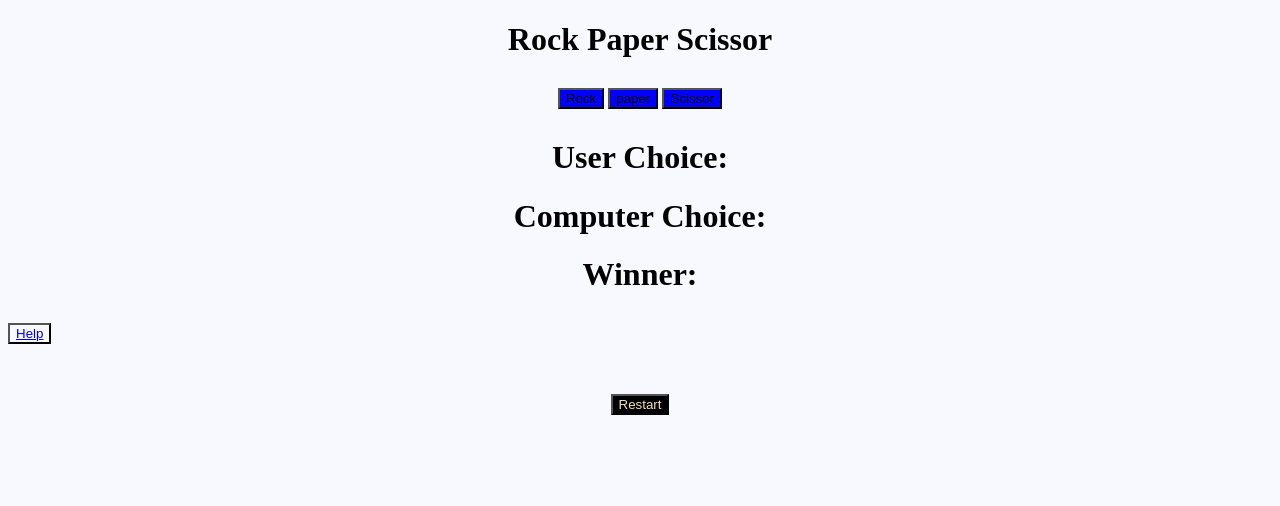
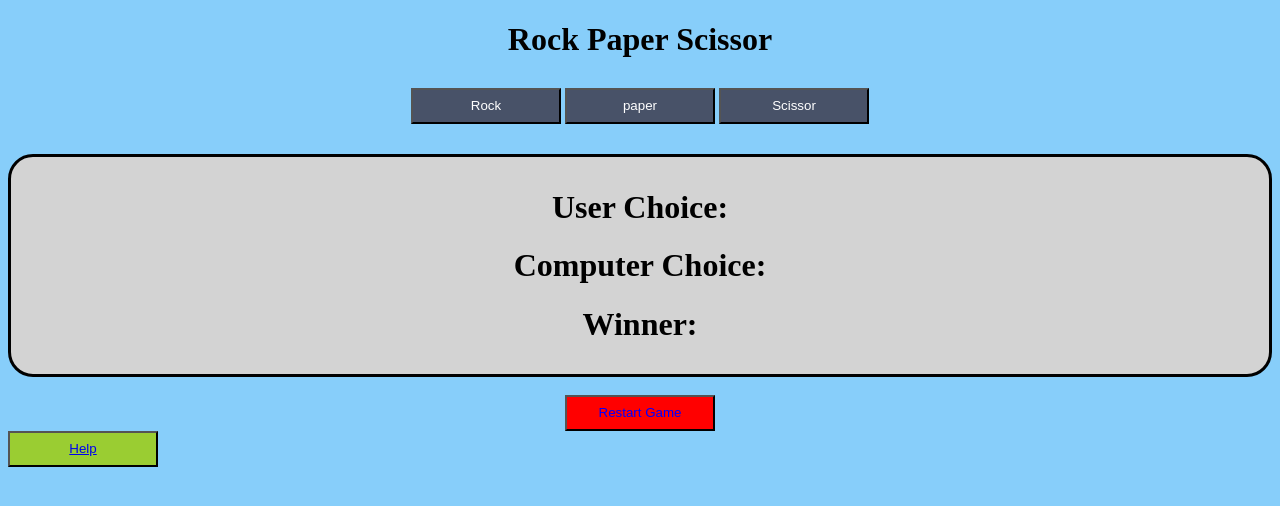
Before and after one commit to thahi-2023/the_game_project, a plain HTML site: page rock.html in a window 1280 px wide. Drawn offline with Linux system fonts and the light colour scheme.

Commit message:
set the restart button and Read.me

```diff
--- a/paper.css
+++ b/paper.css
@@ -1,49 +1,52 @@
-* {
-    background-color: ghostwhite;
+body {
+    background-color: lightskyblue;
 }
+
+.title {
+     text-align: center;
+    }
+
+#game {
+      text-align: center;
+      margin: 30px;
+      padding: 10 px;
+    }
 
 
 
-
-
-
-.title {
-
+  .btn {
+    line-height: 30px;
+    width: 150px;
+    color: white;
+    background-color: rgb(72, 82, 104);
+    cursor: pointer;
     text-align: center;
-
-
-}
-
-
-
-.container {
-
-    color: black;
+  }
+  .container {
+    background-color: lightgrey;
+    border: 3px solid ;
+    border-radius: 25px;
+    padding: 10px;
     text-align: center;
-    margin: 30px;
-    padding: 10 px;
-    }
-
-  .btn {
-    background-color: blue;
-    cursor: pointer;
   }
-  #help {
-    margin: auto;
-    cursor: pointer;
+  #uc {
+    color: blue;
+  }
+  .reset{
+    text-align: center;
+  }
+  #restart{
+     line-height: 30px;
+     width: 150px;
+     color:blue ;
+     background-color: red;
 
   }
-  #result {
 
-    margin: 10px;
-    text-align: center;
-
-
-
-  }
-  #reset {
-    background-color: black;
+  #help {
+    width: 150px;
+    line-height: 30px;
+    color:blue;
+    background-color:yellowgreen;
     cursor: pointer;
-    color: wheat;
-    margin: 40px;
-  }
+}
--- a/rock.html
+++ b/rock.html
@@ -9,7 +9,7 @@
 <body>
     <h1 class="title">Rock Paper Scissor</h1>
 
-    <div class="container">
+    <div id="game">
 
     <button onclick="user('r')" class="btn">Rock</button>
     <button onclick="user('p')" class="btn" >paper</button>
@@ -23,15 +23,12 @@
 
 </div>
 
-<button onclick id="help"><a href="https://thegeniusofplay.org/genius/play-ideas-tips/play-ideas/rock-paper-scissors.aspx#:~:text=A%20classic%20two%2Dperson%20game,See%20who%20wins%20each%20round!">Help </a></button>
-
- <div id="result">
-
-    <button onclick="resetthegame()" id="reset">Restart</button>
-
+<br>
+<div class="reset" >
+  <button id="restart">Restart Game</button>
 
 </div>
-
+<button onclick id="help"><a href="https://thegeniusofplay.org/genius/play-ideas-tips/play-ideas/rock-paper-scissors.aspx#:~:text=A%20classic%20two%2Dperson%20game,See%20who%20wins%20each%20round!">Help </a></button>
 
 
     <script src="scissor.js"></script>
--- a/scissor.js
+++ b/scissor.js
@@ -37,6 +37,10 @@ function user(x) {
     }
 }
 
-function resettheagain() {
-    document.getElementById('restart').innerText = '';
-}
+// restart
+const restartButton = document.getElementById("restart");
+restartButton.addEventListener("click", ()=> {
+    document.getElementById('uc').innerHTML = "";
+    document.getElementById('cc').innerHTML = "";
+    document.getElementById('winner').innerHTML = "";
+});
```
Also changed, not shown: 1 other file.
